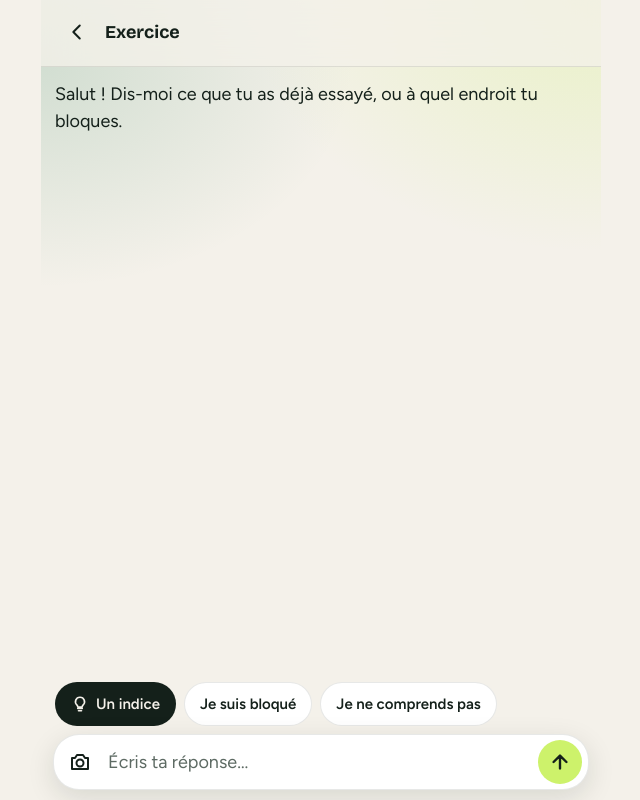
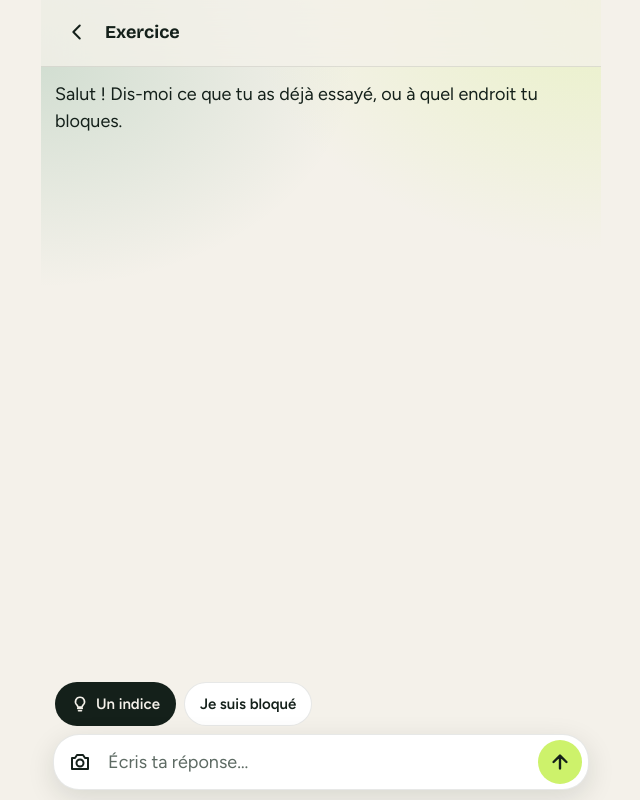
Before and after one commit to ThomasCosyn/devoirsfaits, a Python web app: template app/templates/chat.html in a window 1280 px wide. Shown: the whole page, without its empty margins (319-959 px from the left). Run offline with Jinja, Linux system fonts and the light colour scheme; the template is opened without the code that fills it, so the values that code supplies are empty.

Commit message:
UX: barre rapide réduite à « Un indice » et « Je suis bloqué » (plus de « Je ne comprends pas »)
Co-authored-by: ThomasCosyn <ThomasCosyn@users.noreply.github.com>

```diff
--- a/app/templates/chat.html
+++ b/app/templates/chat.html
@@ -40,7 +40,6 @@
   <div class="quick">
     <button class="qr h" id="hint"><svg width="18" height="18" viewBox="0 0 24 24" fill="none" stroke="currentColor" stroke-width="2.2" stroke-linecap="round" stroke-linejoin="round" aria-hidden="true"><path d="M9 18h6M10 21h4M12 3a6 6 0 0 0-4 10.5c.7.7 1 1.5 1 2.5h6c0-1 .3-1.8 1-2.5A6 6 0 0 0 12 3z"/></svg>Un indice</button>
     <button class="qr" data-say="Je suis bloqué à une étape.">Je suis bloqué</button>
-    <button class="qr" data-say="Je ne comprends pas l'énoncé.">Je ne comprends pas</button>
   </div>
 
   <div class="comp">
```
Also changed, not shown: tests/test_api_chat.py (+3 -0 lines).
